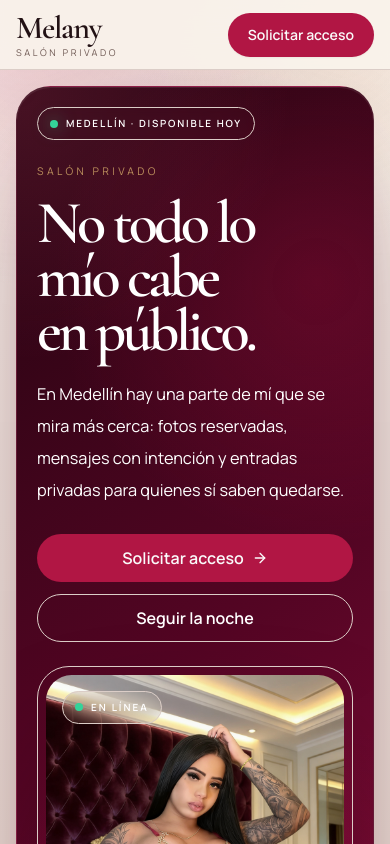
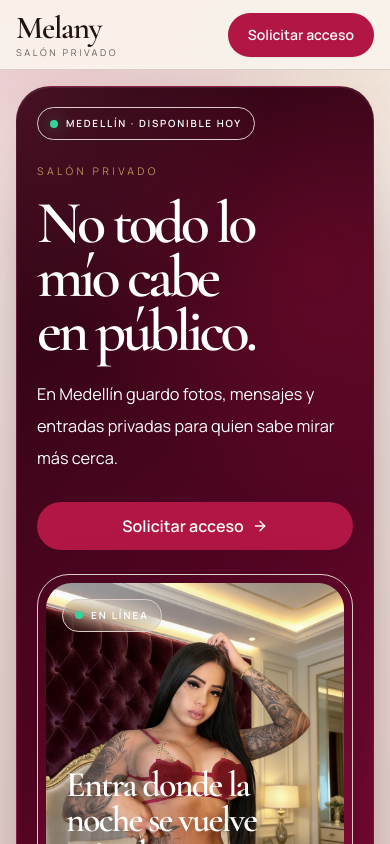
Before and after one commit to maubont/mela, a Next.js app: page / in a window 390 px wide. Shown: the top 844 px of the page. Built offline with nearby package versions, Linux system fonts and the light colour scheme.

Commit message:
Tighten mobile hero fold

```diff
--- a/app/page.tsx
+++ b/app/page.tsx
@@ -185,8 +185,8 @@ export default function HomePage() {
                 No todo lo mío cabe en público.
               </h1>
               <p className="mt-5 max-w-xl text-[1.02rem] leading-8 text-white/78 sm:mt-7 sm:text-xl sm:leading-10">
-                En Medellín hay una parte de mí que se mira más cerca: fotos reservadas, mensajes
-                con intención y entradas privadas para quienes sí saben quedarse.
+                En Medellín guardo fotos, mensajes y entradas privadas para quien sabe mirar más
+                cerca.
               </p>
 
               <div className="mt-7 flex flex-col gap-3 min-[430px]:flex-row sm:mt-9 sm:flex-wrap">
@@ -204,7 +204,7 @@ export default function HomePage() {
                   asChild
                   size="lg"
                   variant="outline"
-                  className="rounded-full border-white/24 px-7 text-white transition duration-300 hover:-translate-y-0.5 hover:bg-white/10 hover:text-white"
+                  className="hidden rounded-full border-white/24 px-7 text-white transition duration-300 hover:-translate-y-0.5 hover:bg-white/10 hover:text-white min-[430px]:inline-flex"
                 >
                   <Link href="#en-vivo">Seguir la noche</Link>
                 </Button>
```
